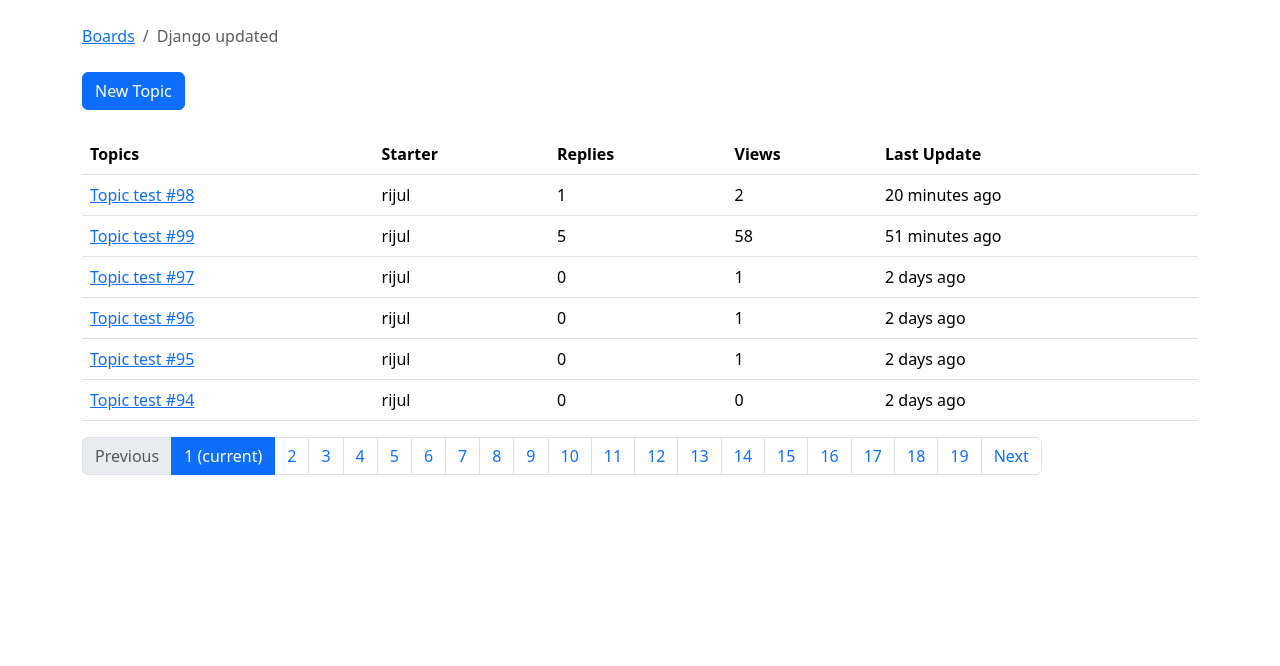
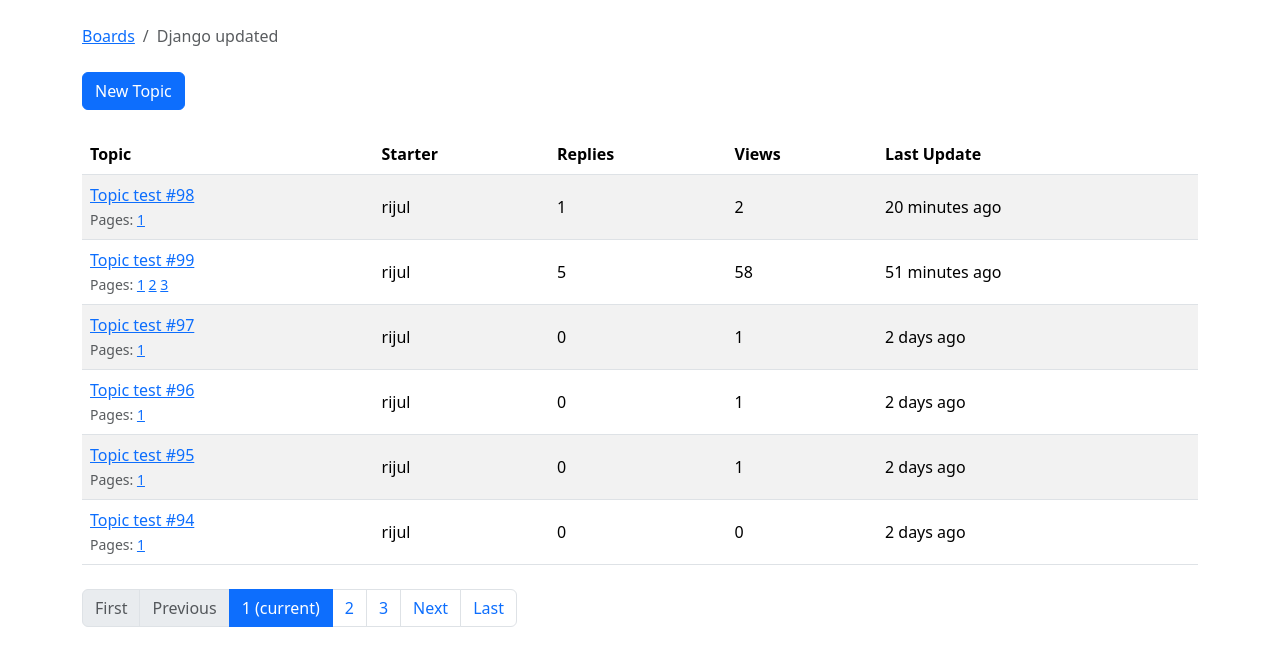
Before and after one commit to Rijul-Mhrzn/django, a Django app: page /boards/1/ in a window 1280 px wide. Shown: the part 56-722 px from the top of the page. Run offline with Django 5.2, Linux system fonts and the light colour scheme; data comes from the database, SQL or seed files in the repository; both versions use the stored data as it was after the commit; some libraries are stand-ins or nearby versions; some web fonts are replaced.

Commit message:
project updated

```diff
--- a/blogs/boards/models.py
+++ b/blogs/boards/models.py
@@ -6,6 +6,8 @@ from django.utils.text import Truncator
 
 from django.utils.html import mark_safe
 from markdown import markdown
+
+import math
 
 class Board(models.Model):
     name = models.CharField(max_length=30, unique=True)
@@ -28,8 +30,28 @@ class Topic(models.Model):
     starter = models.ForeignKey(User, related_name='topics', on_delete=models.CASCADE,)
     views = models.PositiveIntegerField(default=0)
 
+    def get_page_count(self):
+        count = self.posts.count()
+        pages = count / 2
+        return math.ceil(pages)
+
+    def has_many_pages(self, count=None):
+        if count is None:
+            count = self.get_page_count()
+        return count > 6
+
+    def get_page_range(self):
+        count = self.get_page_count()
+        if self.has_many_pages(count):
+            return range(1, 5)
+        return range(1, count + 1)
+
     def __str__(self):
         return self.subject
+
+    def get_last_ten_posts(self):
+        return self.posts.order_by('-created_at')[:10]
+
 class Post(models.Model):
     message = models.TextField(max_length=4000)
     topics = models.ForeignKey(Topic, related_name='posts', on_delete=models.CASCADE,)
--- a/blogs/boards/views.py
+++ b/blogs/boards/views.py
@@ -19,6 +19,8 @@ from django.views.generic import ListView
 
 from django.db.models import Count
 from django.core.paginator import Paginator, EmptyPage, PageNotAnInteger
+
+from django.urls import reverse
 
 class BoardListView(ListView):
     model = Board
@@ -66,8 +68,13 @@ class PostListView(ListView):
     paginate_by = 2
 
     def get_context_data(self, **kwargs):
-        self.topic.views += 1
-        self.topic.save()
+
+        session_key = 'viewed_topic_{}'.format(self.topic.pk)  # <-- here
+        if not self.request.session.get(session_key, False):
+            self.topic.views += 1
+            self.topic.save()
+            self.request.session[session_key] = True           # <-- until here
+
         kwargs['topic'] = self.topic
         return super().get_context_data(**kwargs)
 
@@ -129,7 +136,6 @@ def topic_posts(request, pk, topic_pk):
 @login_required
 def reply_topic(request, pk, topic_pk):
     topic = get_object_or_404(Topic, board__pk=pk, pk=topic_pk)
-    print(topic)
     if request.method == 'POST':
         form = PostForm(request.POST)
         if form.is_valid():
@@ -137,11 +143,21 @@ def reply_topic(request, pk, topic_pk):
             post.topics = topic
             post.created_by = request.user
             post.save()
-            return redirect('topic_posts', pk=pk, topic_pk=topic_pk)
+
+            topic.last_updated = timezone.now()
+            topic.save()
+
+            topic_url = reverse('topic_posts', kwargs={'pk': pk, 'topic_pk': topic_pk})
+            topic_post_url = '{url}?page={page}#{id}'.format(
+                url=topic_url,
+                id=post.pk,
+                page=topic.get_page_count()
+            )
+
+            return redirect(topic_post_url)
     else:
         form = PostForm()
     return render(request, 'reply_topic.html', {'topic': topic, 'form': form})
-
 class NewPostView(CreateView):
     model = Post
     form_class = PostForm
--- a/blogs/templates/includes/pagination.html
+++ b/blogs/templates/includes/pagination.html
@@ -1,6 +1,16 @@
 {% if is_paginated %}
   <nav aria-label="Topics pagination" class="mb-4">
     <ul class="pagination">
+      {% if page_obj.number > 1 %}
+        <li class="page-item">
+          <a class="page-link" href="?page=1">First</a>
+        </li>
+      {% else %}
+        <li class="page-item disabled">
+          <span class="page-link">First</span>
+        </li>
+      {% endif %}
+
       {% if page_obj.has_previous %}
         <li class="page-item">
           <a class="page-link" href="?page={{ page_obj.previous_page_number }}">Previous</a>
@@ -19,7 +29,7 @@
               <span class="sr-only">(current)</span>
             </span>
           </li>
-        {% else %}
+        {% elif page_num > page_obj.number|add:'-3' and page_num < page_obj.number|add:'3' %}
           <li class="page-item">
             <a class="page-link" href="?page={{ page_num }}">{{ page_num }}</a>
           </li>
@@ -35,6 +45,16 @@
           <span class="page-link">Next</span>
         </li>
       {% endif %}
+
+      {% if page_obj.number != paginator.num_pages %}
+        <li class="page-item">
+          <a class="page-link" href="?page={{ paginator.num_pages }}">Last</a>
+        </li>
+      {% else %}
+        <li class="page-item disabled">
+          <span class="page-link">Last</span>
+        </li>
+      {% endif %}
     </ul>
   </nav>
 {% endif %}
--- a/blogs/templates/reply_topic.html
+++ b/blogs/templates/reply_topic.html
@@ -30,7 +30,7 @@
   <button type="submit" class="btn btn-success">Post a reply</button>
 </form>
 
-{% for post in topic.posts.all %}
+{% for post in topic.get_last_ten_posts %}
 <div class="card mb-2">
   <div class="card-body p-3">
     <div class="row mb-3">
--- a/blogs/templates/topic_posts.html
+++ b/blogs/templates/topic_posts.html
@@ -19,8 +19,8 @@
 </div>
 
 
-{% for post in topic.posts.all %}
-<div class="card mb-2 {% if forloop.first %}border-dark{% endif %}">
+{% for post in posts %}
+    <div id="{{ post.pk }}" class="card {% if forloop.last %}mb-4{% else %}mb-2{% endif %} {% if forloop.first %}border-dark{% endif %}">
   {% if forloop.first %}
   <div class="card-header text-white bg-dark py-2 px-3">{{ topic.subject }}</div>
   {% endif %}
--- a/blogs/templates/topics.html
+++ b/blogs/templates/topics.html
@@ -17,25 +17,38 @@
     <a href="{% url 'new_topic' board.pk %}" class="btn btn-primary">New Topic</a>
 </div>
 <!-- Topics list -->
-<table class="table">
+<table class="table table-striped mb-4">
     <thead class="thead-inverse">
       <tr>
-            <th>Topics</th>
+        <th>Topic</th>
         <th>Starter</th>
         <th>Replies</th>
         <th>Views</th>
         <th>Last Update</th>
       </tr>
-
     </thead>
     <tbody>
       {% for topic in topics %}
+        {% url 'topic_posts' board.pk topic.pk as topic_url %}
         <tr>
-            <td><a href="{% url 'topic_posts' board.pk topic.pk %}">{{ topic.subject }}</a></td>
-            <td>{{ topic.starter.username }}</td>
-            <td>{{ topic.replies }}</td>
-            <td>{{ topic.views }}</td> <!-- here -->
-            <td>{{ topic.last_updated|naturaltime }}</td>
+          <td>
+            <p class="mb-0">
+              <a href="{{ topic_url }}">{{ topic.subject }}</a>
+            </p>
+            <small class="text-muted">
+              Pages:
+              {% for i in topic.get_page_range %}
+                <a href="{{ topic_url }}?page={{ i }}">{{ i }}</a>
+              {% endfor %}
+              {% if topic.has_many_pages %}
+              ... <a href="{{ topic_url }}?page={{ topic.get_page_count }}">Last Page</a>
+              {% endif %}
+            </small>
+          </td>
+          <td class="align-middle">{{ topic.starter.username }}</td>
+          <td class="align-middle">{{ topic.replies }}</td>
+          <td class="align-middle">{{ topic.views }}</td>
+          <td class="align-middle">{{ topic.last_updated|naturaltime }}</td>
         </tr>
       {% endfor %}
     </tbody>
```
Also changed, not shown: blogs/db.sqlite3. Lines whose indentation alone changed are shown as unchanged.
